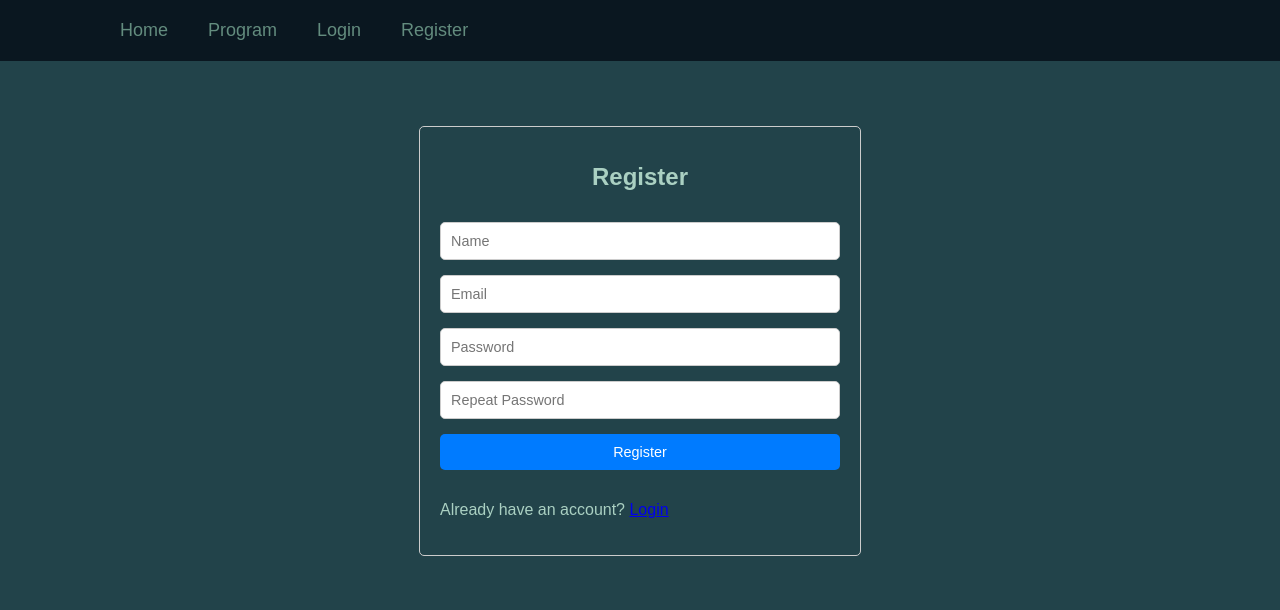
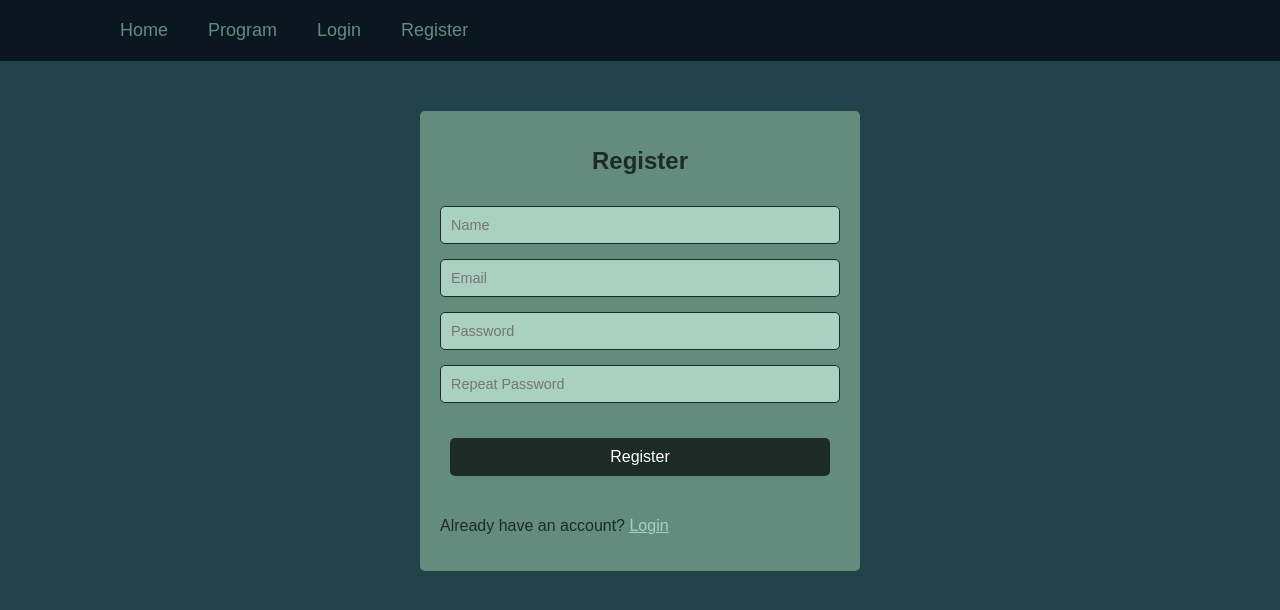
Before and after one commit to PetyoVeselinovMitev/SoftuniExamProject, a React (Vite) app in the folder client/: page /register in a window 1280 px wide. Shown: the top 610 px of the page. Built offline with nearby package versions, Linux system fonts and the light colour scheme.

Commit message:
adjusted login and register forms' css

```diff
--- a/client/src/components/login/Login.css
+++ b/client/src/components/login/Login.css
@@ -3,7 +3,7 @@
     justify-content: center;
     align-items: center;
     height: 100vh;
-    margin-top: -120px
+    margin-top: -120px;
 }
 
 .login-form {
@@ -11,31 +11,62 @@
     flex-direction: column;
     gap: 15px;
     padding: 20px;
-    border: 1px solid #ccc;
     border-radius: 5px;
     width: 40%;
-    max-width: 400px
+    max-width: 400px;
+    background-color: #638c7e
+}
+
+.login-form input {
+    background-color: #aad0c2;
+}
+
+.login-form label {
+    color: #1c2b26
+}
+
+.login-form p {
+    color: #1c2b26
 }
 
 .login-form h1 {
     text-align: center;
+    color: #1c2b26;
     font-size: 1.5rem
 }
 
-.login-form button,.login-form input {
+.login-form button,
+.login-form input {
+    outline: none;
     padding: 10px;
-    border: 1px solid #ccc;
+    border: 1px solid #1c2b26;
     border-radius: 5px;
     font-size: .9rem
 }
 
 .login-form button {
+    margin: 10px;
+    margin-top: 20px;
+    padding: 10px 20px;
+    font-size: 16px;
+    color: #fff;
+    background-color: #1c2b26;
     border: 0;
+    border-radius: 5px;
     cursor: pointer;
-    background-color: #007bff;
-    color: #fff
+}
+
+.login-form a {
+    text-decoration: underline;
+    color: #aad0c2;
+
+}
+
+.login-form a:hover {
+    color: #bee0d4;
+
 }
 
 .login-form button:hover {
-    background-color: #0056b3
+    background-color: #2e423b
 }
--- a/client/src/components/login/Login.jsx
+++ b/client/src/components/login/Login.jsx
@@ -41,7 +41,7 @@ export default function Login() {
     return (
         <div className="login-container">
             <form className="login-form" onSubmit={submitHandler}>
-                <h1>login</h1>
+                <h1>Login</h1>
                 <label htmlFor="email">Email</label>
                 <input
                     type="text"
--- a/client/src/components/register/Register.css
+++ b/client/src/components/register/Register.css
@@ -3,7 +3,7 @@
     justify-content: center;
     align-items: center;
     height: 100vh;
-    margin-top: -120px
+    margin-top: -120px;
 }
 
 .register-form {
@@ -11,33 +11,64 @@
     flex-direction: column;
     gap: 15px;
     padding: 20px;
-    border: 1px solid #ccc;
     border-radius: 5px;
     width: 40%;
-    max-width: 400px
+    max-width: 400px;
+    background-color: #638c7e
+}
+
+.register-form input {
+    background-color: #aad0c2;
+}
+
+.register-form label {
+    color: #1c2b26
+}
+
+.register-form p {
+    color: #1c2b26
 }
 
 .register-form h1 {
     text-align: center;
+    color: #1c2b26;
     font-size: 1.5rem
 }
 
-.register-form button,.register-form input {
+.register-form button,
+.register-form input {
+    outline: none;
     padding: 10px;
-    border: 1px solid #ccc;
+    border: 1px solid #1c2b26;
     border-radius: 5px;
     font-size: .9rem
 }
 
 .register-form button {
+    margin: 10px;
+    margin-top: 20px;
+    padding: 10px 20px;
+    font-size: 16px;
+    color: #fff;
+    background-color: #1c2b26;
     border: 0;
+    border-radius: 5px;
     cursor: pointer;
-    background-color: #007bff;
-    color: #fff
+}
+
+.register-form a {
+    text-decoration: underline;
+    color: #aad0c2;
+
+}
+
+.register-form a:hover {
+    color: #bee0d4;
+
 }
 
 .register-form button:hover {
-    background-color: #0056b3
+    background-color: #2e423b
 }
 
 .error {
```
